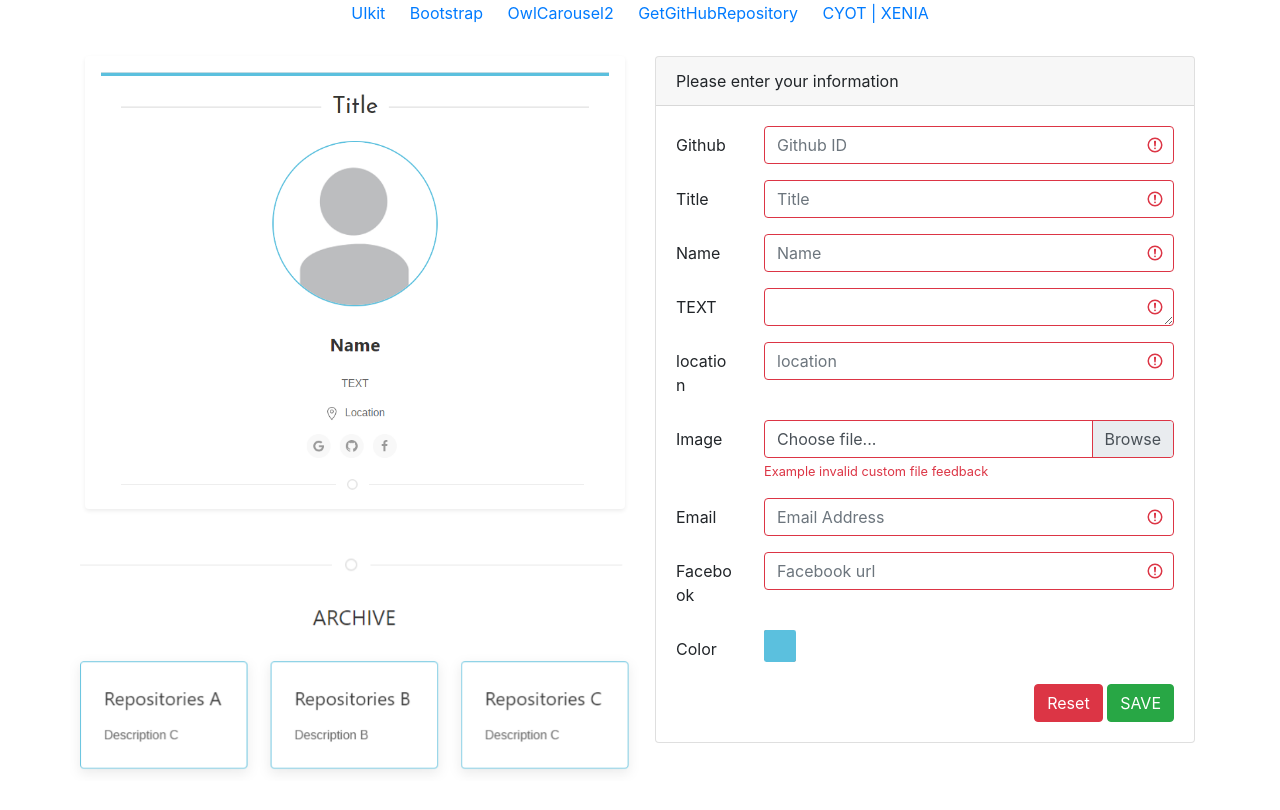
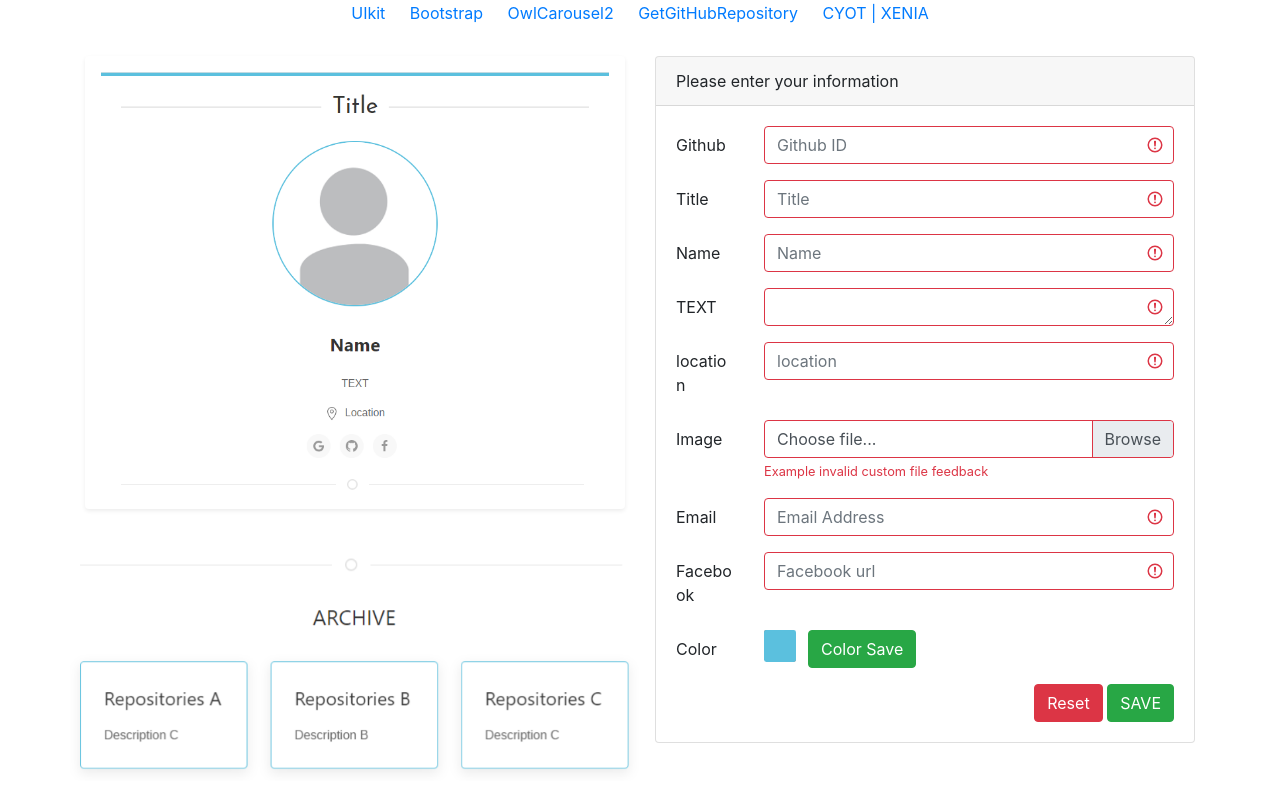
Before and after one commit to Xenia101/Creating-Your-Own-Template, a plain HTML site: page templates/index.html in a window 1280 px wide. Shown: the part 318-1128 px from the top of the page. Drawn offline with nearby package versions, Linux system fonts and the light colour scheme; files whose address does not match are found by name.

Commit message:
add ajax for color

```diff
--- a/templates/index.html
+++ b/templates/index.html
@@ -136,8 +136,11 @@
 
                             <div class="form-group row">
                                 <label for="Icolor" class="col-sm-2 col-form-label">Color</label>
-                                <div class="col-sm-10">
+                                <div class="col-sm-1">
                                     <div class="pickr"></div>
+                                </div>
+                                <div class="col-sm-9">
+                                    <button type="button" class="btn btn-success" onclick="colorselect();">Color Save</button>
                                 </div>
                             </div>
 
@@ -153,6 +156,16 @@
         </div>
 
         <script>
+            function colorselect(){
+                var color = document.getElementsByClassName('pcr-button')[0].style.color;
+                $.ajax({
+                    type : 'POST',
+                    url : '/color',
+                    cache : false,
+                    dataType : 'JSON',
+                    data : {'color' : color}
+                });
+            }
             function postform(){
                 var form_data = new FormData();
                 form_data.append('file', $('#uploadfile').prop('files')[0]);
```
Also changed, not shown: 1 other file.
